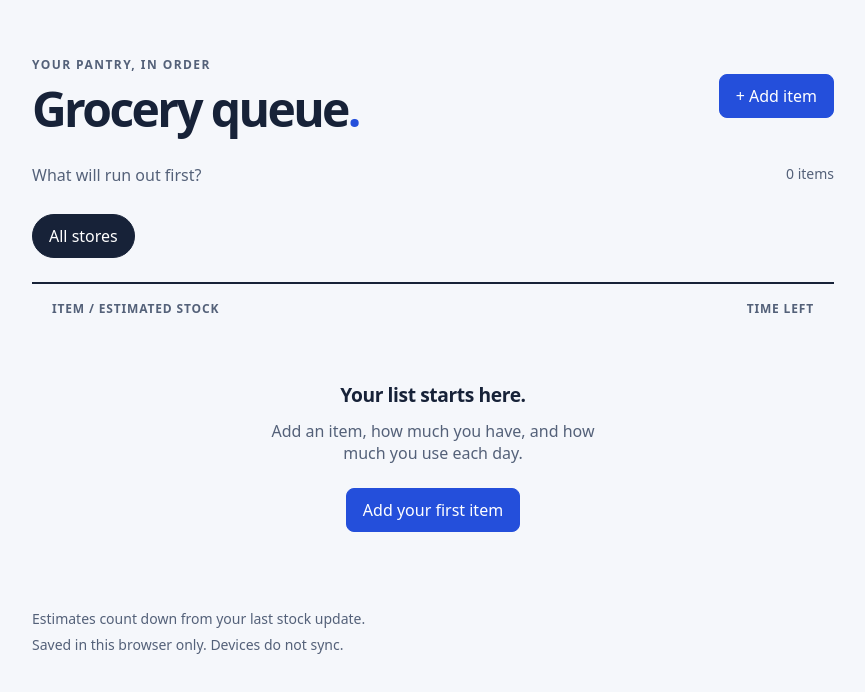
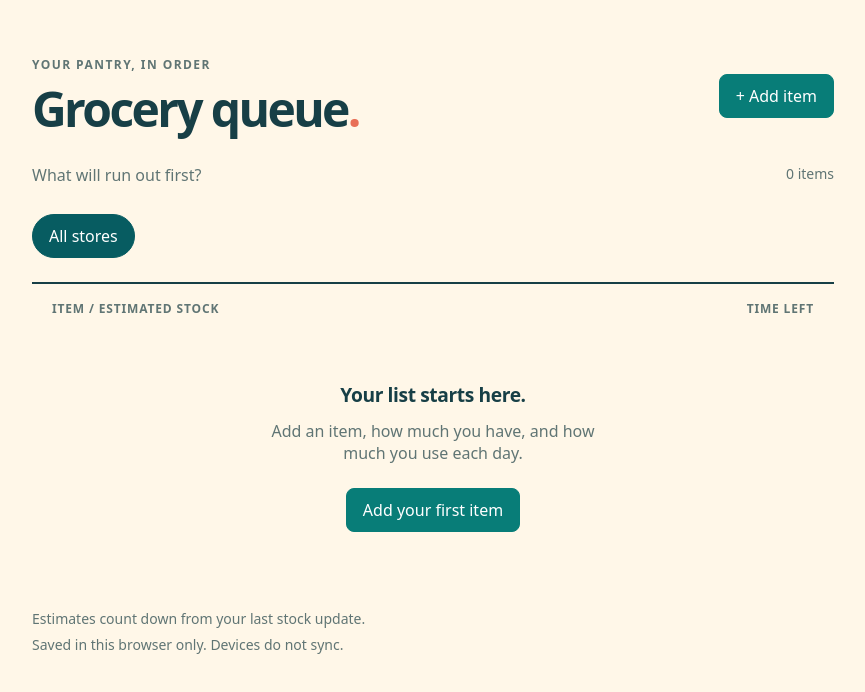
Before and after one commit to miamibeachlabs/groceryqueue, a Preact app: page / in a window 1280 px wide. Shown: the top 692 px of the page, without its empty margins (207-1072 px from the left). Built offline with nearby package versions, Linux system fonts and the light colour scheme.

Commit message:
Improve grocery editing experience

```diff
--- a/src/ui/App.tsx
+++ b/src/ui/App.tsx
@@ -21,11 +21,28 @@ export const App = () => {
   const stores = Inventory.stores(inventory.groceries);
   const selectedStore = stores.includes(store) ? store : undefined;
   const queue = Inventory.shoppingQueue(inventory.groceries, now, selectedStore);
-  const editedGrocery = typeof editor === 'object'
-    ? inventory.groceries.find(grocery => grocery.id === editor.id)
-    : undefined;
+  const edit = (grocery: Grocery) => setEditor({ id: grocery.id });
+  const save = (grocery: Grocery): string | undefined => {
+    const error = inventory.save(grocery);
+    if (!error) setEditor(undefined);
+    return error;
+  };
+  const remove = (id: string): string | undefined => {
+    const error = inventory.remove(id);
+    if (!error) setEditor(undefined);
+    return error;
+  };
 
-  const edit = (grocery: Grocery) => setEditor({ id: grocery.id });
+  const formFor = (grocery?: Grocery) =>
+    <GroceryForm
+      key={grocery?.id ?? 'new'}
+      grocery={grocery}
+      inventory={inventory.groceries}
+      now={now}
+      onSave={save}
+      onRemove={remove}
+      onCancel={() => setEditor(undefined)}
+    />;
 
   return (
     <main class="workspace">
@@ -47,24 +64,7 @@ export const App = () => {
 
       {inventory.error && <p class="notice error" role="alert">{inventory.error}</p>}
 
-      {editor &&
-        <GroceryForm
-          key={editor === 'new' ? 'new' : editor.id}
-          grocery={editedGrocery}
-          inventory={inventory.groceries}
-          now={now}
-          onSave={grocery => {
-            const error = inventory.save(grocery);
-            if (!error) setEditor(undefined);
-            return error;
-          }}
-          onRemove={id => {
-            const error = inventory.remove(id);
-            if (!error) setEditor(undefined);
-            return error;
-          }}
-          onCancel={() => setEditor(undefined)}
-        />}
+      {editor === 'new' && formFor()}
 
       <nav class="store-filters" aria-label="Filter by store">
         {[undefined, ...stores].map(name =>
@@ -89,7 +89,11 @@ export const App = () => {
             </div>
           : <ol>
               {queue.toArray().map(estimate =>
-                <GroceryRow key={estimate.grocery.id} estimate={estimate} onEdit={edit} />)}
+                typeof editor === 'object' && editor.id === estimate.grocery.id
+                  ? <li class="inline-editor" key={estimate.grocery.id}>
+                      {formFor(estimate.grocery)}
+                    </li>
+                  : <GroceryRow key={estimate.grocery.id} estimate={estimate} onEdit={edit} />)}
             </ol>}
       </section>
 
--- a/src/ui/GroceryForm.tsx
+++ b/src/ui/GroceryForm.tsx
@@ -44,6 +44,7 @@ export const GroceryForm = ({
   const initialAmount = grocery
     ? String(Number(Stock.remainingAt(grocery.stock, now).toFixed(4)))
     : '';
+  const [unit, setUnit] = useState<TimeUnit>(grocery?.stock.usage.unit ?? 'week');
   const [error, setError] = useState('');
   const [confirmingRemoval, setConfirmingRemoval] = useState(false);
 
@@ -109,7 +110,8 @@ export const GroceryForm = ({
           <input aria-label="Amount used" name="usedAmount" type="number" inputMode="decimal" min="0" step="any" defaultValue={grocery?.stock.usage.amount ?? 1} required />
           <span>every</span>
           <input aria-label="Length of interval" name="every" type="number" inputMode="decimal" min="0.01" step="any" defaultValue={grocery?.stock.usage.every ?? 1} required />
-          <select aria-label="Interval unit" name="unit" defaultValue={grocery?.stock.usage.unit ?? 'week'}>
+          <select aria-label="Interval unit" name="unit" value={unit}
+            onInput={event => setUnit(timeUnit(event.currentTarget.value))}>
             <option value="day">days</option>
             <option value="week">weeks</option>
           </select>
--- a/styles.css
+++ b/styles.css
@@ -1,66 +1,68 @@
-:root { color: #172238; background: #f5f7fb; font-family: system-ui, -apple-system, BlinkMacSystemFont, "Segoe UI", sans-serif; font-size: 16px; font-synthesis: none; }
+:root { --ink: #173f46; --muted: #607574; --sand: #fff7e8; --surface: #fffdf8; --line: #d7ded7; --seafoam: #a9ddd0; --turquoise: #087d78; --ocean: #075c61; --coral: #e86f56; --sun: #d28a27; color: var(--ink); background: var(--sand); font-family: system-ui, -apple-system, BlinkMacSystemFont, "Segoe UI", sans-serif; font-size: 16px; font-synthesis: none; }
 * { box-sizing: border-box; }
 body { margin: 0; }
 button, input, select { font: inherit; }
-button { min-height: 44px; padding: 10px 16px; color: inherit; background: transparent; border: 1px solid #c8d0df; border-radius: 8px; cursor: pointer; }
-button:hover { background: #e8edfc; }
-button:focus-visible, input:focus-visible, select:focus-visible { outline: 3px solid #88a5ff; outline-offset: 2px; }
-button.primary { color: white; background: #244fdb; border-color: #244fdb; }
-button.primary:hover { background: #183db7; }
-button.secondary { background: white; }
-button.danger { color: #8c2b18; background: #fff0eb; border-color: #e5ad9c; }
-button.danger-link { margin-left: auto; color: #9f2f18; border-color: transparent; }
+button { min-height: 44px; padding: 10px 16px; color: inherit; background: transparent; border: 1px solid #b9cac5; border-radius: 8px; cursor: pointer; }
+button:hover { background: #e2f1eb; }
+button:focus-visible, input:focus-visible, select:focus-visible { outline: 3px solid #67c9bd; outline-offset: 2px; }
+button.primary { color: white; background: var(--turquoise); border-color: var(--turquoise); }
+button.primary:hover { background: var(--ocean); }
+button.secondary { background: var(--surface); }
+button.danger { color: #993927; background: #fff0eb; border-color: #efa894; }
+button.danger-link { margin-left: auto; color: #a23e2b; border-color: transparent; }
 .workspace { max-width: 850px; margin: 0 auto; padding: 56px 24px 24px; }
 .masthead { display: flex; align-items: center; justify-content: space-between; gap: 20px; }
-.eyebrow { margin: 0 0 10px; color: #546179; font-size: .75rem; font-weight: 700; letter-spacing: .12em; }
+.eyebrow { margin: 0 0 10px; color: var(--muted); font-size: .75rem; font-weight: 700; letter-spacing: .12em; }
 h1 { margin: 0; font-size: clamp(2rem, 6vw, 3rem); font-weight: 750; line-height: 1.1; letter-spacing: -.055em; }
-h1 span { color: #244fdb; }
-.intro { display: flex; justify-content: space-between; gap: 16px; margin: 28px 0; color: #546179; }
+h1 span { color: var(--coral); }
+.intro { display: flex; justify-content: space-between; gap: 16px; margin: 28px 0; color: var(--muted); }
 .intro p { margin: 0; }
 .intro span { font-size: .875rem; }
 .store-filters { display: flex; flex-wrap: wrap; gap: 8px; margin-bottom: 24px; }
 .filter { border-radius: 100px; }
-.filter[aria-pressed="true"] { color: white; background: #172238; border-color: #172238; }
-.queue { border-top: 2px solid #172238; }
-.list-heading { display: flex; justify-content: space-between; padding: 16px 20px; color: #546179; font-size: .75rem; font-weight: 650; letter-spacing: .07em; }
+.filter[aria-pressed="true"] { color: white; background: var(--ocean); border-color: var(--ocean); }
+.queue { border-top: 2px solid var(--ink); }
+.list-heading { display: flex; justify-content: space-between; padding: 16px 20px; color: var(--muted); font-size: .75rem; font-weight: 650; letter-spacing: .07em; }
 ol { margin: 0; padding: 0; list-style: none; }
-.queue li { display: flex; align-items: center; justify-content: space-between; gap: 16px; padding: 24px 20px; background: white; border-bottom: 1px solid #d8deeb; border-left: 3px solid transparent; }
-.queue li.urgent { border-left-color: #c24120; }
-.queue li.soon { border-left-color: #b27706; }
+.queue li { display: flex; align-items: center; justify-content: space-between; gap: 16px; padding: 24px 20px; background: var(--surface); border-bottom: 1px solid var(--line); border-left: 3px solid transparent; }
+.queue li.urgent { border-left-color: var(--coral); }
+.queue li.soon { border-left-color: var(--sun); }
+.queue li.inline-editor { display: block; padding: 0; border-left: 0; }
 .item-description { min-width: 0; }
 h2 { margin: 0; overflow-wrap: anywhere; font-size: 1.2rem; font-weight: 650; letter-spacing: -.02em; }
-.item-description p { margin: 6px 0 0; color: #546179; font-variant-numeric: tabular-nums; }
+.item-description p { margin: 6px 0 0; color: var(--muted); font-variant-numeric: tabular-nums; }
 .item-description .stores { overflow-wrap: anywhere; font-size: .875rem; }
-.depletion { position: relative; width: min(340px, 52vw); height: 10px; margin-top: 12px; overflow: hidden; background: #e7ebf3; border-radius: 100px; }
-.depletion::after { position: absolute; inset: 0; background: repeating-linear-gradient(to right, transparent 0, transparent calc(14.285% - 1px), #cdd4e1 calc(14.285% - 1px), #cdd4e1 14.285%); content: ''; }
+.depletion { position: relative; width: min(340px, 52vw); height: 10px; margin-top: 12px; overflow: hidden; background: #e5ebe5; border-radius: 100px; }
+.depletion::after { position: absolute; inset: 0; background: repeating-linear-gradient(to right, transparent 0, transparent calc(14.285% - 1px), #c2cec7 calc(14.285% - 1px), #c2cec7 14.285%); content: ''; }
 .depletion .today, .depletion .tomorrow { display: block; height: 100%; }
-.depletion .today { background: #a9baf0; }
-.depletion .tomorrow { background: #244fdb; border-radius: inherit; }
+.depletion .today { background: var(--seafoam); }
+.depletion .tomorrow { background: var(--turquoise); border-radius: inherit; }
 .depletion-caption { display: flex; width: min(340px, 52vw); justify-content: space-between; }
 .depletion-key, .depletion-scale { display: flex; gap: 16px; font-size: .75rem; }
-.depletion-key span::before { display: inline-block; width: 7px; height: 7px; margin-right: 5px; content: ''; background: #a9baf0; border-radius: 50%; }
-.depletion-key span + span::before { background: #244fdb; }
+.depletion-key span::before { display: inline-block; width: 7px; height: 7px; margin-right: 5px; content: ''; background: var(--seafoam); border-radius: 50%; }
+.depletion-key span + span::before { background: var(--turquoise); }
 .depletion-scale { justify-content: space-between; min-width: 66px; }
 .item-action { display: flex; align-items: flex-end; flex-direction: column; gap: 12px; text-align: right; }
 .time-left { font-size: .9375rem; font-weight: 650; }
-.urgent .time-left { color: #ae381e; }
-.soon .time-left { color: #815500; }
+.urgent .time-left { color: #b44430; }
+.soon .time-left { color: #865813; }
 .empty { padding: 48px 20px; text-align: center; }
-.empty p { max-width: 350px; margin: 12px auto 24px; color: #546179; }
-.editor { padding: 24px; margin-bottom: 24px; background: white; border: 1px solid #d8deeb; border-top: 3px solid #244fdb; border-radius: 8px; }
+.empty p { max-width: 350px; margin: 12px auto 24px; color: var(--muted); }
+.editor { padding: 24px; margin-bottom: 24px; background: var(--surface); border: 1px solid var(--line); border-top: 3px solid var(--turquoise); border-radius: 8px; }
+.inline-editor .editor { margin: 0; border-width: 0 0 1px; border-top-width: 3px; border-radius: 0; }
 .editor h2 { margin-bottom: 24px; }
 .field { display: grid; gap: 8px; margin-top: 16px; font-size: .875rem; font-weight: 650; }
-.field input, .usage-fields input, .usage-fields select { width: 100%; min-height: 46px; padding: 9px 11px; color: #172238; background: white; border: 1px solid #c8d0df; border-radius: 8px; font-size: 1rem; font-weight: 400; }
+.field input, .usage-fields input, .usage-fields select { width: 100%; min-height: 46px; padding: 9px 11px; color: var(--ink); background: #fffefa; border: 1px solid #b9cac5; border-radius: 8px; font-size: 1rem; font-weight: 400; }
 .stock-field { max-width: 240px; }
 .usage-fields { display: grid; grid-template-columns: auto minmax(70px, 1fr) auto minmax(70px, 1fr) minmax(100px, 1fr); align-items: center; gap: 10px; margin: 20px 0 0; padding: 0; border: 0; }
 .usage-fields legend { margin-bottom: 8px; font-size: .875rem; font-weight: 650; }
-.field-help { margin: 8px 0 0; color: #546179; font-size: .875rem; line-height: 1.5; }
+.field-help { margin: 8px 0 0; color: var(--muted); font-size: .875rem; line-height: 1.5; }
 .form-actions { display: flex; flex-wrap: wrap; gap: 8px; margin-top: 24px; }
-.remove-confirm { display: flex; flex-wrap: wrap; gap: 8px; margin-top: 16px; padding: 16px 0 0; border: 0; border-top: 1px solid #d8deeb; }
+.remove-confirm { display: flex; flex-wrap: wrap; gap: 8px; margin-top: 16px; padding: 16px 0 0; border: 0; border-top: 1px solid var(--line); }
 .remove-confirm legend { width: 100%; margin-bottom: 8px; }
 .error { color: #9f2f18; }
-.notice { padding: 16px; background: #fff3ee; border: 1px solid #e5ad9c; border-radius: 6px; }
-footer { margin-top: 28px; color: #546179; font-size: .875rem; line-height: 1.6; }
+.notice { padding: 16px; background: #fff0eb; border: 1px solid #efa894; border-radius: 6px; }
+footer { margin-top: 28px; color: var(--muted); font-size: .875rem; line-height: 1.6; }
 footer p { margin: 4px 0; }
 @media (max-width: 520px) {
   .workspace { padding: 28px 16px; }
```
